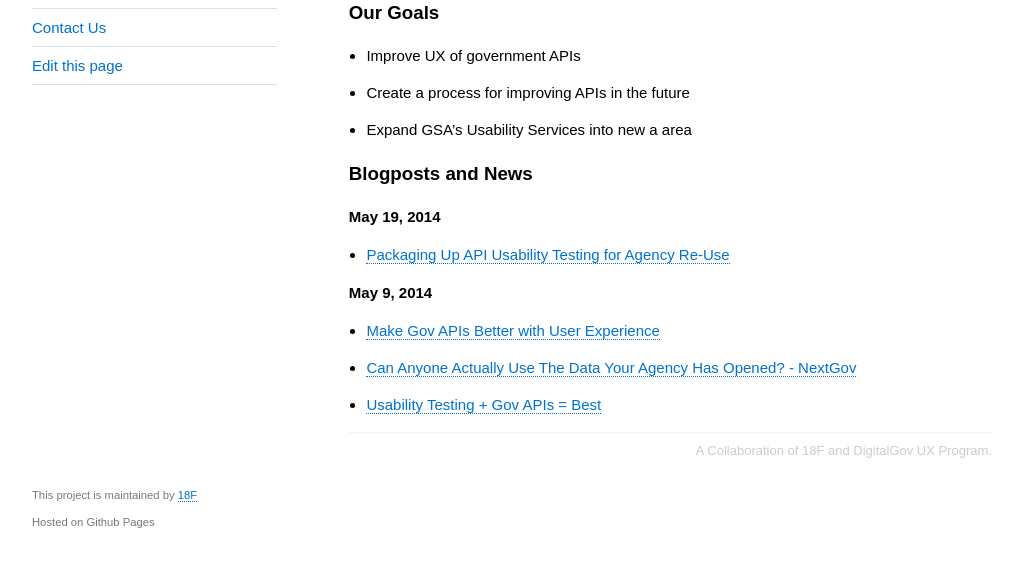
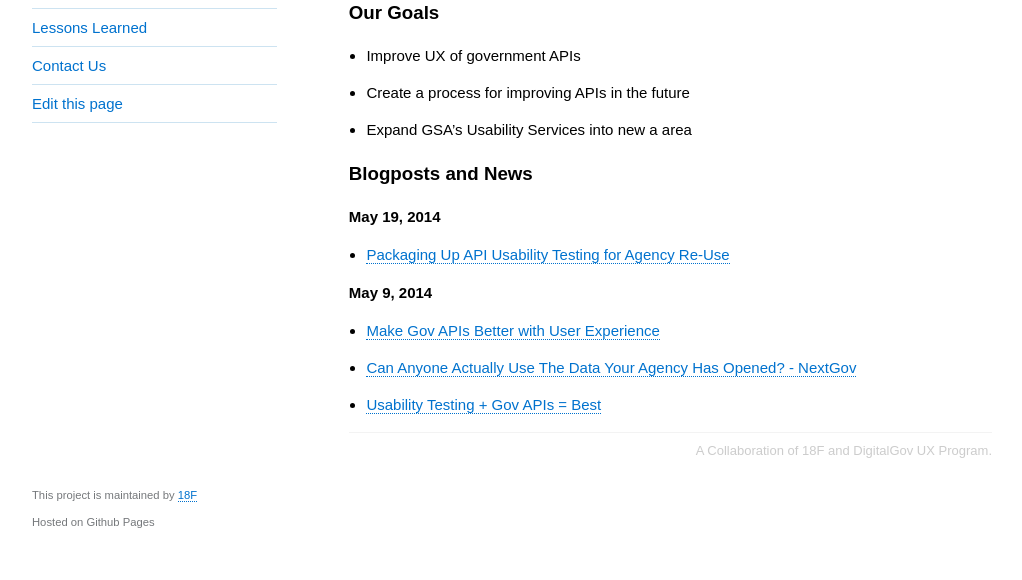
Before and after one commit to 18F/API-Usability-Testing, a Jekyll site: the page built from index.md, in a window 1280 px wide. Shown: the part 338-918 px from the top of the page, without its empty margins (128-1150 px from the left). Built offline with Jekyll 4.4.1, drawn with Linux system fonts in a browser that asks for light colours.

Commit message:
adding lessons learned to sidebar

```diff
--- a/_config.yml
+++ b/_config.yml
@@ -53,6 +53,9 @@ navigation:
 - text: FAQ
   url: pages/faq
   internal: true
+- text: Lessons Learned
+  url: pages/lessons_learned
+  internal: true
 - text: Contact Us
   url: pages/contact_us
   internal: true
```
